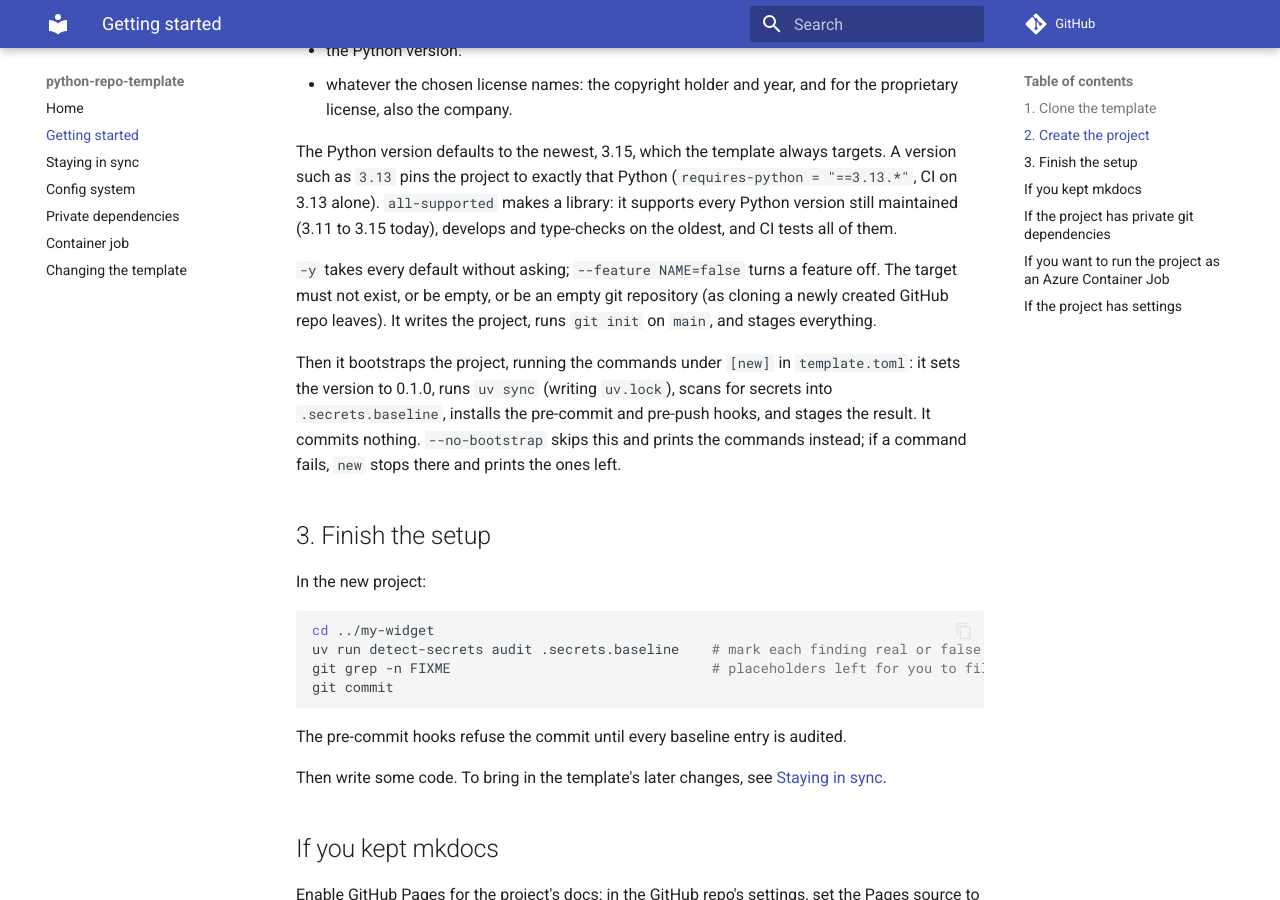
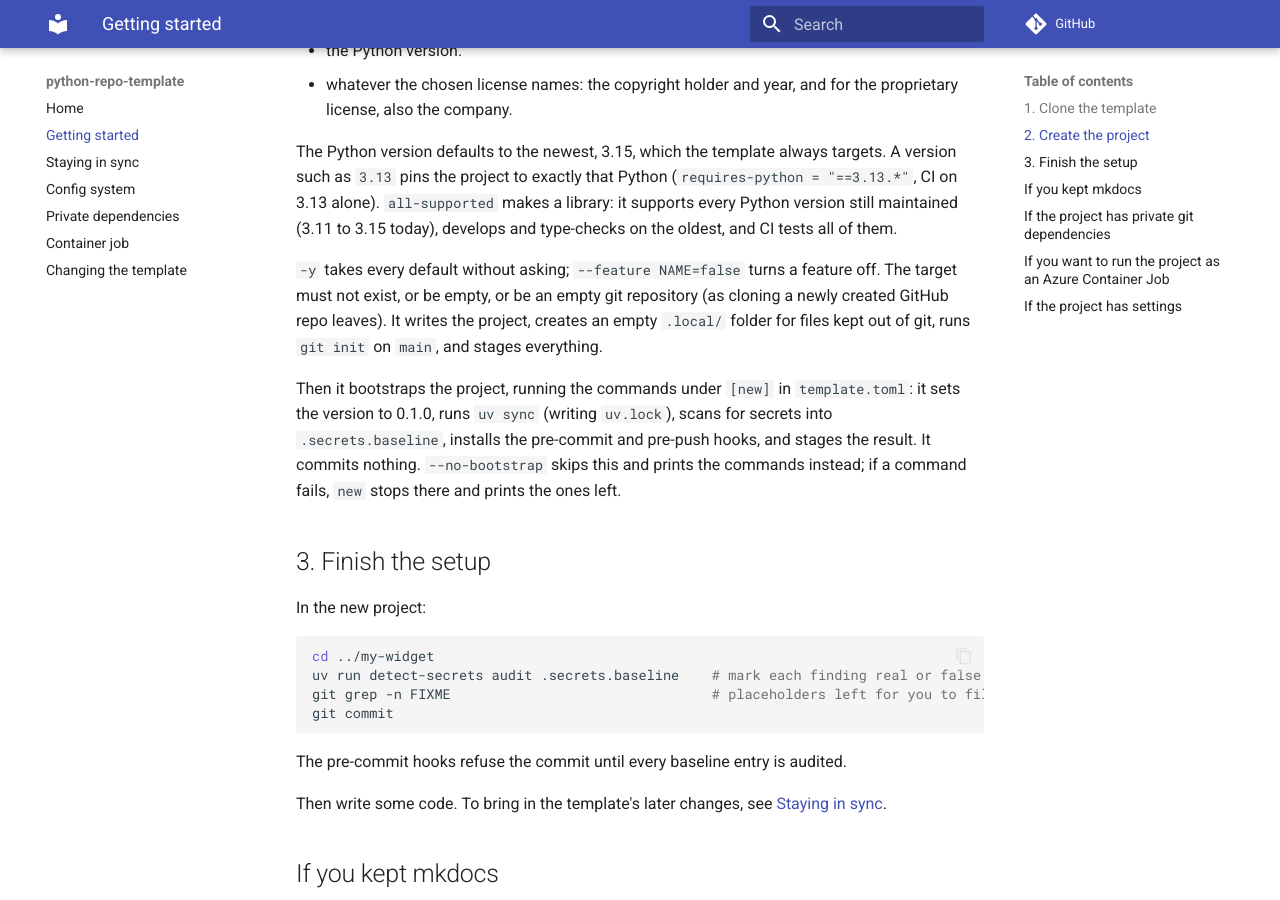
Before and after one commit to DrollRobot/python_repo_template, an MkDocs documentation site: the page built from docs/getting-started.md, in a window 1280 px wide and 900 px high, scrolled down 698 px. Built offline with MkDocs 1.6.1 and Material for MkDocs 9.7.7, drawn with Linux system fonts in a browser that asks for light colours; comment, search, counter and statistics services are not loaded.

Commit message:
feat(template-sync): create .local/ in new projects
`new` now creates an empty, owner-only `.local/` folder in the project
it writes. The folder is gitignored, so git never makes it on its own;
agent notes and `.local/.template.toml` now have a place from the start.

Co-Authored-By: Claude Opus 5.5 <noreply@anthropic.com>

```diff
--- a/docs/getting-started.md
+++ b/docs/getting-started.md
@@ -39,7 +39,8 @@ today), develops and type-checks on the oldest, and CI tests all of them.
 `-y` takes every default without asking; `--feature NAME=false` turns a
 feature off. The target must not exist, or be empty, or be an empty git
 repository (as cloning a newly created GitHub repo leaves). It writes the
-project, runs `git init` on `main`, and stages everything.
+project, creates an empty `.local/` folder for files kept out of git, runs
+`git init` on `main`, and stages everything.
 
 Then it bootstraps the project, running the commands under `[new]` in
 `template.toml`: it sets the version to 0.1.0, runs `uv sync` (writing
```
Also changed, not shown: CHANGELOG.md (+4 -0 lines), 2 other files.
